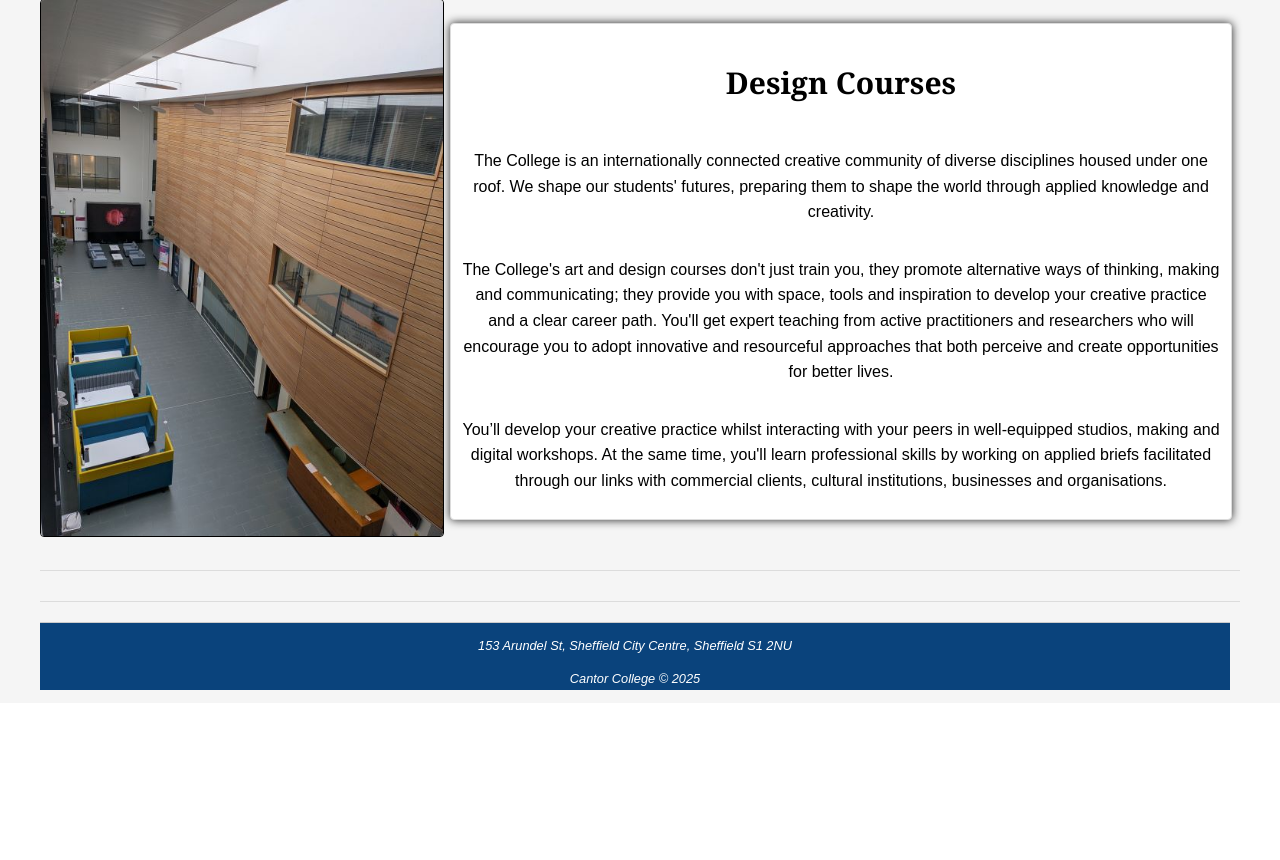
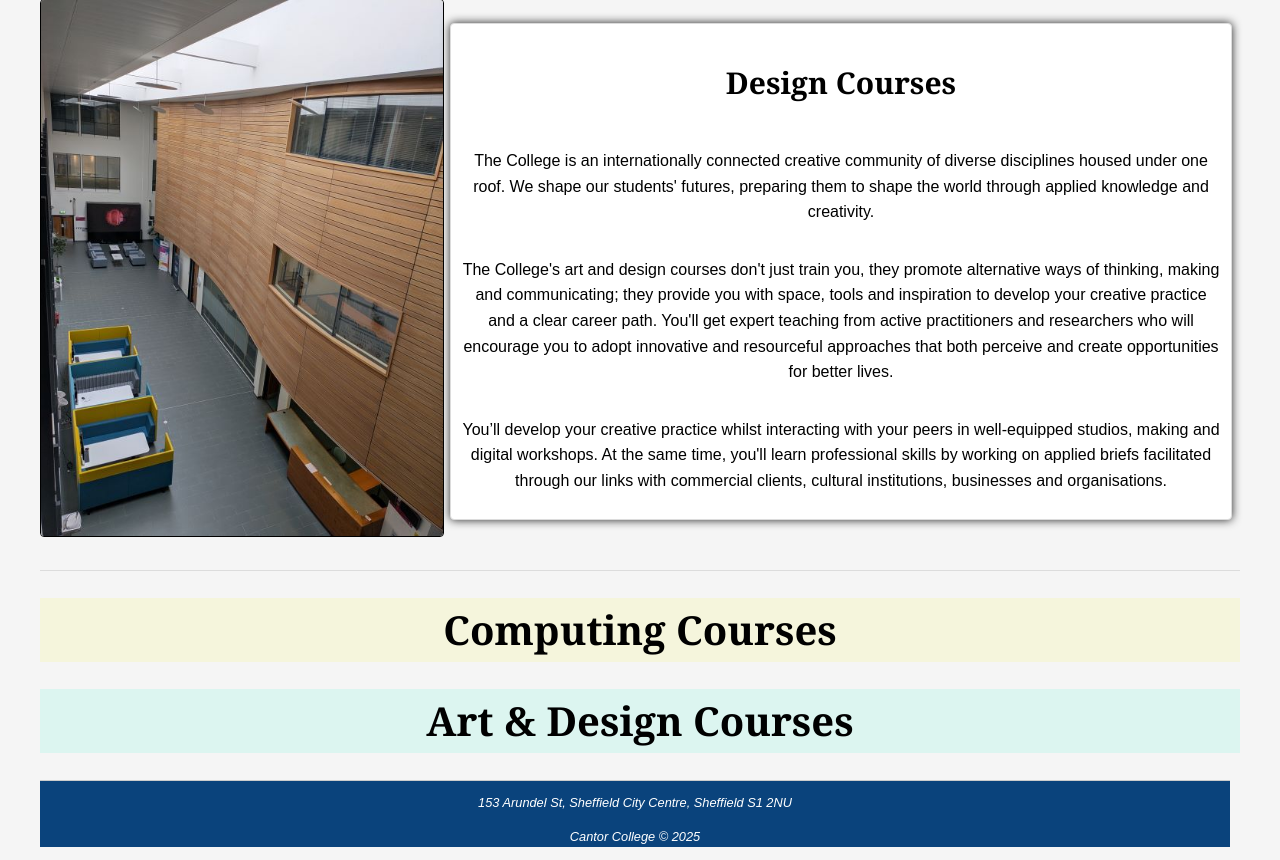
Before and after one commit to mikdmassive/WebDevAssignment, a Flask app: template Project/templates/Courses.html in a window 1280 px wide. Shown: the part 868-1728 px from the top of the page. Before the commit the page ends 1558 px from the top, so only its background shows below. Run offline with Flask 3, Linux system fonts and the light colour scheme; the template is opened without the code that fills it: most values are stand-ins (such as "Sample title", 1, 10 or a date in 2020).

Commit message:
Upgrade css

```diff
--- a/Project/app.py
+++ b/Project/app.py
@@ -1,5 +1,6 @@
 from flask import Flask, render_template
-
+from config import db_config
+import mysql.connector
 app = Flask(__name__)
 
 @app.route('/')
@@ -12,7 +13,23 @@ def AboutUs():
 
 @app.route('/Courses')
 def Courses():
-    return render_template('Courses.html')
+    conn = mysql.connector.connect(**db_config)
+
+    cursor = conn.cursor(dictionary=True)
+
+    # Execute SQL query
+    cursor.execute("SELECT * FROM courses")
+
+    data = cursor.fetchall()
+
+    cursor.close()
+    conn.close()
+
+    #convert html values
+    for row in data:
+        row['CourseSummary'] = row['CourseSummary'].replace('&ndash;', '-').replace('&nbsp;', ' ').replace('&rsquo;', '’')
+
+    return render_template('Courses.html', data=data)
 
 @app.route('/Facilities')
 def Facilities():
--- a/Project/static/styles/desktop.css
+++ /dev/null
@@ -1,53 +0,0 @@
-nav li a:hover {
-  color: #7e8aa2;
-}
-.container {
-  margin: auto;
-  max-width: 1200px;
-  min-width: 600px;
-}
-header {
-  width: 100%;
-  position: sticky;
-  top: 0;
-  z-index: 1000;
-  border-bottom: 10px solid #F28B30;
-}
-
-nav ul {
-  padding: 0;
-  flex-direction: row;
-  flex-wrap: initial;
-  justify-content: center;
-}
-nav ul li {
-  display: inline;
-  padding-left: 20px;
-  padding-right: 20px;
-  border: none;
-  border-top: 1px solid #7e8aa2;;
-  border-left: 1px solid #7e8aa2;
-
-}
-nav ul li :hover{
-  border: none;
-  padding-left: 0px;
-  border-bottom: 1px solid #F28B30;
-}
-nav li:last-child {
-
-   border-right: 1px solid #7e8aa2;
-}
-header {
-  border-radius: 0px;
-  display: flex;
-  flex-direction: column;
-  margin:0 auto;
-  justify-content: center;
-}
-.section{
-    flex-direction: row;
-}
-.reverseDesktopDisplay{
-  flex-direction: row-reverse;
-}
--- a/Project/static/styles/mobile.css
+++ /dev/null
@@ -1,197 +0,0 @@
-h1,h2,h3{
-    font-family: Georgia, 'Times New Roman', Times, serif;
-    font-weight: bold;
-}
-h1{
-    font-size: 40px;
-}
-h2{
-    font-size: 30px;
-}
-h3{
-    font-size: 24px;
-}
-body{
-    font-family: Arial, Helvetica, sans-serif;
-    font-style: normal;
-    font-size: 16px;
-    line-height: 1.6;
-    background-color: rgb(245, 245, 245 );
-}
-.container {
-  width: 100%;
-  margin: 0 auto;
-
-  overflow: visible;
-
-}
-#logo-img{
-    min-width: 50px;
-    height: auto;
-
-}
-#Logo,#logo-img{
-    padding-left: 10px;
-    display: flex;
-    text-align: center;
-}
-header,#Logo{
-  background-color: #0A437C;
-}
-
-nav ul {
-  list-style: none;
-  padding-left: 0;
-  margin: 0;
-  display: flex;
-  flex-direction: column;
-}
-nav ul li {
-  border-bottom: 1px solid #ccc;
-  padding: 5px;
-}
-nav ul li a {
-  display: inline-block;
-  width: 100%;
-  font-weight: bold;
-  text-decoration: none;
-  color: #fff;
-  padding: 8px 0;
-}
-nav ul li :hover{
-  padding-left: 10px;
-  border-left: 1px solid #F28B30;
-}
-footer {
-  background-color: #0A437C;
-  color: #fff;
-  border-top: 1px solid #ccc;
-  margin: 20px 10px 10px 0;
-  font-size: 0.8em;
-  text-align: center;
-  font-style: italic;
-}
-.resize-img{
-  width: 100%;
-  height: auto;
-  border: 1px solid rgb(0, 0, 0);
-  border-radius: 4px;
-  overflow: hidden;
-}
-.sectionHolder{
-  display: flex;
-  justify-content: space-around;
-  align-items: center;
-  flex-direction: row;
-}
-.section{
-    display: flex;
-    justify-content: space-around;
-    align-items: center;
-    flex-direction: column;
-    margin:20px auto;
-    border: none;
-    border-bottom: 1px solid rgb(220,220,220);
-    padding-bottom: 10px;
-}
-.section:first-of-type{
-  border-top: 1px solid rgb(220,220,220);
-}
-
-.insidesection
-{
-    margin: 8px;
-    padding: 10px;
-    border: 1px solid rgb(220,220,220);
-    border-radius: 4px;
-    box-shadow: 0 0 10px #242424;
-    background-color: white;
-    display: flex;
-    flex-direction: column;
-    justify-content: center;
-    align-items: center;
-    text-align: center;
-
-
-}
-#beigeBack
-{
-  background-color: beige;
-}
-#lightblueBack
-{
-  background-color: rgb(220, 245, 240);
-}
-
-@keyframes buttonHoverEffect {
-  from { background-color: #F28B30;width: 120px;height: 30px;}
-  to {background-color: #884a14;width: 130px;height: 35px;}
-}
-button{
-  background-color: #F28B30;
-  border: 1px solid rgb(0, 0, 0);
-  border-radius: 4px;
-  box-shadow: 0 0 10px #242424;
-  width: 120px;
-  height: 33px;
-}
-button:hover{
-  animation-name: buttonHoverEffect;
-  animation-duration: .2s;
-  background-color: #884a14;
-  width: 130px;
-  height: 35px;
-}
-@keyframes imgSliderHoverEffect {
-  from {width: 85%;  margin: 7.5%;}
-  to {width: 90%;  margin: 5%;}
-}
-@keyframes imgSliderUnhoverEffect {
-    from {width: 90%;  margin: 5%;}
-  to {width: 85%;  margin: 7.5%;}
-
-}
-
-#imgSlider
-{
-    animation-name: imgSliderUnhoverEffect;
-  animation-duration: .2s;
-  width: 85%;
-  margin: 7.5%;
-
-}
-#imgSlider:hover{
-  animation-name: imgSliderHoverEffect;
-  animation-duration: .2s;
-  width: 90%;
-  margin: 5%;
-
-}
-.ListInSection{
-  text-align: left;
-}
-.RomanNumeralsList{
-  list-style: lower-roman;
-}
-.RomanNumeralsList li{
-  font-weight: bold;
-}
-.RomanNumeralsList li p{
-  font-weight: normal;
-}
-
-table {
-  width: 100%;
-  max-width: 600px;
-  min-width: 300px;
-}
-th,
-td {
-  padding: 10px 4px;
-  text-align: left;
-}
-th {
-  text-transform: uppercase;
-  border-bottom: 4px solid #000;
-  background-color: #fff;
-}
--- /dev/null
+++ b/Project/static/styles/style.css
@@ -0,0 +1,363 @@
+h1,
+h2,
+h3 {
+  font-family: Georgia, 'Times New Roman', Times, serif;
+  font-weight: bold;
+}
+
+h1 {
+  font-size: 40px;
+}
+
+h2 {
+  font-size: 30px;
+}
+
+h3 {
+  font-size: 24px;
+}
+.aligncenter{
+  text-align: center;
+  justify-content: center;
+  align-items: center;
+  overflow: visible;
+}
+body {
+  font-family: Arial, Helvetica, sans-serif;
+  font-style: normal;
+  font-size: 16px;
+  line-height: 1.6;
+  background-color: rgb(245, 245, 245);
+}
+
+.container {
+  width: 100%;
+  margin: 0 auto;
+
+  overflow: visible;
+
+}
+
+#logo-img {
+  min-width: 50px;
+  height: auto;
+
+}
+
+#Logo,
+#logo-img {
+  padding-left: 10px;
+  display: flex;
+  text-align: center;
+}
+
+header,
+#Logo {
+  background-color: #0A437C;
+}
+
+nav ul {
+  list-style: none;
+  padding-left: 0;
+  margin: 0;
+  display: flex;
+  flex-direction: column;
+}
+
+nav ul li {
+  border-bottom: 1px solid #ccc;
+  padding: 5px;
+}
+
+nav ul li a {
+  display: inline-block;
+  width: 100%;
+  font-weight: bold;
+  text-decoration: none;
+  color: #fff;
+  padding: 8px 0;
+}
+
+nav ul li :hover {
+  padding-left: 10px;
+  border-left: 1px solid #F28B30;
+}
+
+footer {
+  background-color: #0A437C;
+  color: #fff;
+  border-top: 1px solid #ccc;
+  margin: 20px 10px 10px 0;
+  font-size: 0.8em;
+  text-align: center;
+  font-style: italic;
+}
+
+.resize-img {
+  width: 100%;
+  height: auto;
+  border: 1px solid rgb(0, 0, 0);
+  border-radius: 4px;
+  overflow: hidden;
+}
+
+.sectionHolder {
+  display: flex;
+  justify-content: space-around;
+  align-items: center;
+  flex-direction: row;
+}
+
+.section {
+  display: flex;
+  justify-content: space-around;
+  align-items: center;
+  flex-direction: column;
+  margin: 20px auto;
+  border: none;
+  border-bottom: 1px solid rgb(220, 220, 220);
+  padding-bottom: 10px;
+}
+.CourseStats{
+  display: flex;
+  justify-content: space-around;
+  align-items: center;
+  flex-direction: column;
+}
+.CourseStats p{
+  padding-left: 10px;
+  padding-right: 10px;
+  border-left: 1px solid black;
+  border-right: 1px solid black;;
+}
+
+.CourseStats2{
+  display: flex;
+  justify-content: space-around;
+  align-items: center;
+  flex-direction: row;
+}
+.CourseStats2 p{
+  text-decoration: rgb(43, 43, 43);
+  padding-left: 5px;
+  padding-right: 5px;
+
+}
+.CourseStats2 p:first-of-type {
+      border-right: 1px solid black;
+}
+
+
+.section:first-of-type {
+  border-top: 1px solid rgb(220, 220, 220);
+}
+
+.insidesection {
+  margin: 8px;
+  padding: 10px;
+  border: 1px solid rgb(220, 220, 220);
+  border-radius: 4px;
+  box-shadow: 0 0 10px #242424;
+  background-color: white;
+  display: flex;
+  flex-direction: column;
+  justify-content: center;
+  align-items: center;
+  text-align: center;
+
+
+}
+
+#beigeBack {
+  background-color: beige;
+}
+
+#lightblueBack {
+  background-color: rgb(220, 245, 240);
+}
+
+@keyframes buttonHoverEffect {
+  from {
+    background-color: #F28B30;
+    width: 120px;
+    height: 30px;
+  }
+
+  to {
+    background-color: #884a14;
+    width: 130px;
+    height: 35px;
+  }
+}
+
+button {
+  background-color: #F28B30;
+  border: 1px solid rgb(0, 0, 0);
+  border-radius: 4px;
+  box-shadow: 0 0 10px #242424;
+  width: 120px;
+  height: 33px;
+}
+
+button:hover {
+  animation-name: buttonHoverEffect;
+  animation-duration: .2s;
+  background-color: #884a14;
+  width: 130px;
+  height: 35px;
+}
+
+
+
+@keyframes imgSliderHoverEffect {
+  from {
+    width: 85%;
+    margin: 7.5%;
+  }
+
+  to {
+    width: 90%;
+    margin: 5%;
+  }
+}
+
+@keyframes imgSliderUnhoverEffect {
+  from {
+    width: 90%;
+    margin: 5%;
+  }
+
+  to {
+    width: 85%;
+    margin: 7.5%;
+  }
+
+}
+
+#imgSlider {
+  animation-name: imgSliderUnhoverEffect;
+  animation-duration: .2s;
+  width: 85%;
+  margin: 7.5%;
+
+}
+
+#imgSlider:hover {
+  animation-name: imgSliderHoverEffect;
+  animation-duration: .2s;
+  width: 90%;
+  margin: 5%;
+
+}
+
+.ListInSection {
+  text-align: left;
+}
+
+.RomanNumeralsList {
+  list-style: lower-roman;
+}
+
+.RomanNumeralsList li {
+  font-weight: bold;
+}
+
+.RomanNumeralsList li p {
+  font-weight: normal;
+}
+
+table {
+  width: 100%;
+  max-width: 600px;
+  min-width: 300px;
+}
+
+th,
+td {
+  padding: 10px 4px;
+  text-align: left;
+}
+
+th {
+  text-transform: uppercase;
+  border-bottom: 4px solid #000;
+  background-color: #fff;
+}
+
+@media (min-width:950px) {
+  .CourseStats p{
+    border-right: none;
+  }
+  .CourseStats :last-of-type {
+    border-right: 1px solid black;
+  }
+  .CourseStats{
+    flex-direction: row;
+  }
+  nav li a:hover {
+    color: #7e8aa2;
+  }
+
+  .container {
+    margin: auto;
+    max-width: 1200px;
+    min-width: 600px;
+  }
+
+  header {
+    width: 100%;
+    position: sticky;
+    top: 0;
+    z-index: 1000;
+    border-bottom: 10px solid #F28B30;
+  }
+
+  nav ul {
+    padding: 0;
+    flex-direction: row;
+    flex-wrap: initial;
+    justify-content: center;
+  }
+
+  nav ul li {
+    display: inline;
+    padding-left: 20px;
+    padding-right: 20px;
+    border: none;
+    border-top: 1px solid #7e8aa2;
+    ;
+    border-left: 1px solid #7e8aa2;
+
+  }
+
+  nav ul li :hover {
+    border: none;
+    padding-left: 0px;
+    border-bottom: 1px solid #F28B30;
+  }
+
+  nav li:last-child {
+
+    border-right: 1px solid #7e8aa2;
+  }
+
+  header {
+    border-radius: 0px;
+    display: flex;
+    flex-direction: column;
+    margin: 0 auto;
+    justify-content: center;
+  }
+
+  .section {
+    flex-direction: row;
+  }
+
+  .reverseDesktopDisplay {
+    flex-direction: row-reverse;
+  }
+  .DesktopImages{
+    min-width: 400px;
+  }
+
+}
--- a/Project/templates/AboutUs.html
+++ b/Project/templates/AboutUs.html
@@ -5,8 +5,8 @@
 {% block content %}
 
 <div class = "section">
-    <p><img src="{{url_for('static', filename = 'images/insidecantor.jpg')}}" alt="The inside of Cantor College, with stairs on the right and a reception on the left" style="min-width:400px" class="resize-img"></p>
-    <div class = "insidesection" (style="max-width: 50%;"media="only screen and (min-width : 920px)") >
+    <p><img src="{{url_for('static', filename = 'images/insidecantor.jpg')}}" alt="The inside of Cantor College, with stairs on the right and a reception on the left" class="resize-img DesktopImages"></p>
+    <div class = "insidesection"  >
         <h2>About Us</h2>
 
         <div class = "LongWords" sty>
--- a/Project/templates/Courses.html
+++ b/Project/templates/Courses.html
@@ -6,7 +6,7 @@
 <div class="section reverseDesktopDisplay">
     <p><img src="{{url_for('static', filename = 'images/cantoroverbalcony.jpg')}}"
             alt="The inside of Cantor College from a view over a balcony, showing numerous facilities such as computer booths and office buildings"
-            style="min-width:400px" class="resize-img"></p>
+            class="resize-img DesktopImages"></p>
     <div class="insidesection">
         <h2>Computing Courses</h2>
         <p>The College offers a range of courses to suit applicants with varying backgrounds and educational abilities.
@@ -26,7 +26,7 @@
 <div class="section">
     <p><img src="{{url_for('static', filename = 'images/cantoroverbalcony.jpg')}}"
             alt="The inside of Cantor College from a view over a balcony, showing numerous facilities such as computer booths and office buildings"
-            style="min-width:400px" class="resize-img"></p>
+            class="resize-img DesktopImages"></p>
     <div class="insidesection">
 
         <h2>Design Courses</h2>
@@ -44,9 +44,47 @@
         </p>
     </div>
 </div>
-<div class="section">
-    <table>
+<div class="aligncenter" id = 'beigeBack'>
+    <h1>Computing Courses</h1>
+    {% for member in data %}
+        {% if member.CourseSubject == 'Computing' %}
+            <div class="insidesection">
+                <h3>{{ member.CourseTitle }}</h3>
+                <div class="CourseStats">
+                    <p>{{ member.CourseType }}</p>
+                    <p>{{ member.UcasPoints }} UCAS Points</p>
+                    <p>{{ member.CourseAwardName }}</p>
+                </div>
+                <p>{{ member.CourseSummary }}</p>
+                <div class="CourseStats2">
+                    <p>UCAS:{{ member.UcasCode }}</p>
+                    <p>{{ member.YearOfEntry }}</p>
+                </div>
+            </div>
+        {% endif %}
+    {% endfor %}
+</div>
+<div class="aligncenter" id = 'lightblueBack'>
+    <h1>Art & Design Courses</h1>
+    {% for member in data %}
+        {% if member.CourseSubject == 'Art and design' %}
+            <div class="insidesection">
+                <h3>{{ member.CourseTitle }}</h3>
+                <div class="CourseStats">
+                    <p>{{ member.CourseType }}</p>
+                    <p>{{ member.UcasPoints }} UCAS Points</p>
+                    <p>{{ member.CourseAwardName }}</p>
+                </div>
+                <p>{{ member.CourseSummary }}</p>
+                   <div class="CourseStats2">
+                    <p>UCAS:{{ member.UcasCode }}</p>
+                    <p>{{ member.YearOfEntry }}</p>
+                </div>
+            </div>
+        {% endif %}
+    {% endfor %}
+</div>
 
-    </table>
-</div>
+
+
 {% endblock %}
--- a/Project/templates/Facilities.html
+++ b/Project/templates/Facilities.html
@@ -6,7 +6,7 @@
 <div class="section" id="lightblueBack">
     <p><img src="{{url_for('static', filename = 'images/cantoroverbalcony.jpg')}}"
             alt="The inside of Cantor College from a view over a balcony, showing numerous facilities such as computer booths and office buildings"
-            style="min-width:400px" class="resize-img"></p>
+            class="resize-img DesktopImages"></p>
     <div class="insidesection">
         <h2>Facilities</h2>
         <div class="LongWords" style="max-width:400px">
@@ -22,7 +22,7 @@
 <div class="section reverseDesktopDisplay">
     <p><img src="{{url_for('static', filename = 'images/cantoroffice.jpg')}}"
             alt="A room inside Cantor College with multiple rounded tables and a projector, used to teach or hold meetings"
-            style="min-width:400px" class="resize-img"></p>
+             class="resize-img DesktopImages"></p>
     <div class="insidesection">
         <div class="ListInSection">
             <h3>Facilities Include:</h3>
--- a/Project/templates/base.html
+++ b/Project/templates/base.html
@@ -3,14 +3,10 @@
     <head>
         <meta charset="utf-8"/>
         <meta name="viewport" content="width=device-width, initial-scale=1" />
-        <link rel="stylesheet" href="{{ url_for('static', filename = 'styles/mobile.css') }}" />
-        <link
-            rel="stylesheet"
-            href="{{url_for('static', filename = 'styles/desktop.css') }}"
-            media="only screen and (min-width : 920px)"
-        />
+        <link rel="stylesheet" href="{{ url_for('static', filename = 'styles/style.css') }}" />
+
         <title>{% block title %}Cantor College{% endblock %}</title>
-        <script src="{{url_for('static', filename = 'js/imageSlider.js')}}" defer></script>
+        {% block java %}{% endblock %}
     </head>
     <body>
         <div class = "container">
--- a/Project/templates/index.html
+++ b/Project/templates/index.html
@@ -1,7 +1,7 @@
 {% extends "base.html" %}
 
 {% block title %}Cantor College | Home Screen{% endblock %}
-
+ {% block java %}<script src="{{url_for('static', filename = 'js/imageSlider.js')}}" defer></script>{% endblock %}
 {% block content %}
 <p> </p>
 <div class="section" id="beigeBack">
```
Also changed, not shown: Project/config.py (+4 -4 lines), Project/static/data/courses.csv (line endings or trailing spaces).
